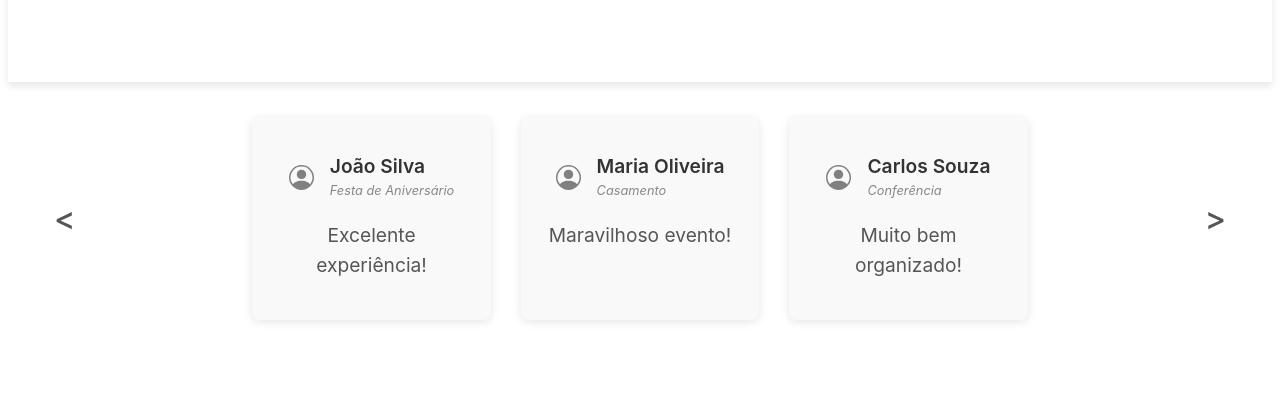
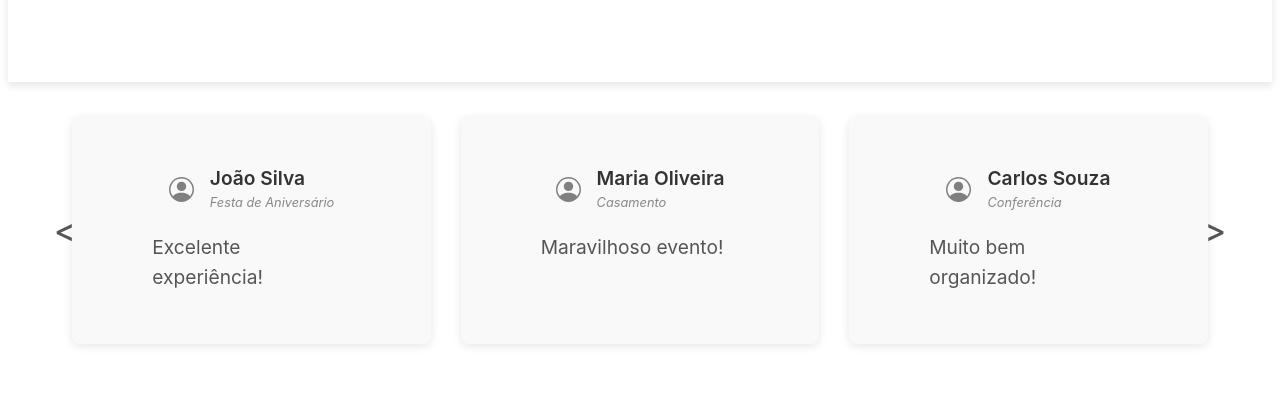
Before and after one commit to Pablo01Dev/New-Open, a React (Vite) app: page / in a window 1280 px wide. Shown: the part 1610-2019 px from the top of the page. Built offline with nearby package versions, Linux system fonts and the light colour scheme.

Commit message:
ajustando margens

```diff
--- a/src/components/Depoimento/Depoimento.module.css
+++ b/src/components/Depoimento/Depoimento.module.css
@@ -12,6 +12,7 @@
 .carousel {
     display: flex;
     transition: transform 0.5s ease;
+    justify-content: start;
 }
 
 .person {
@@ -32,12 +33,10 @@
 .testimonial {
     background-color: #f9f9f9;
     border-radius: 8px;
-    padding: 20px;
+    padding: 2em 5em 2em 5em;
     margin: 15px;
-    width: 30%; /* No desktop, cada depoimento ocupa 30% da largura */
-    max-width: 600px;
+    width: 50%; /* No desktop, cada depoimento ocupa 30% da largura */
     box-shadow: 0 2px 10px rgba(0, 0, 0, 0.1);
-    text-align: center;
 }
 
 /* Estilo para o nome do depoente */
```
